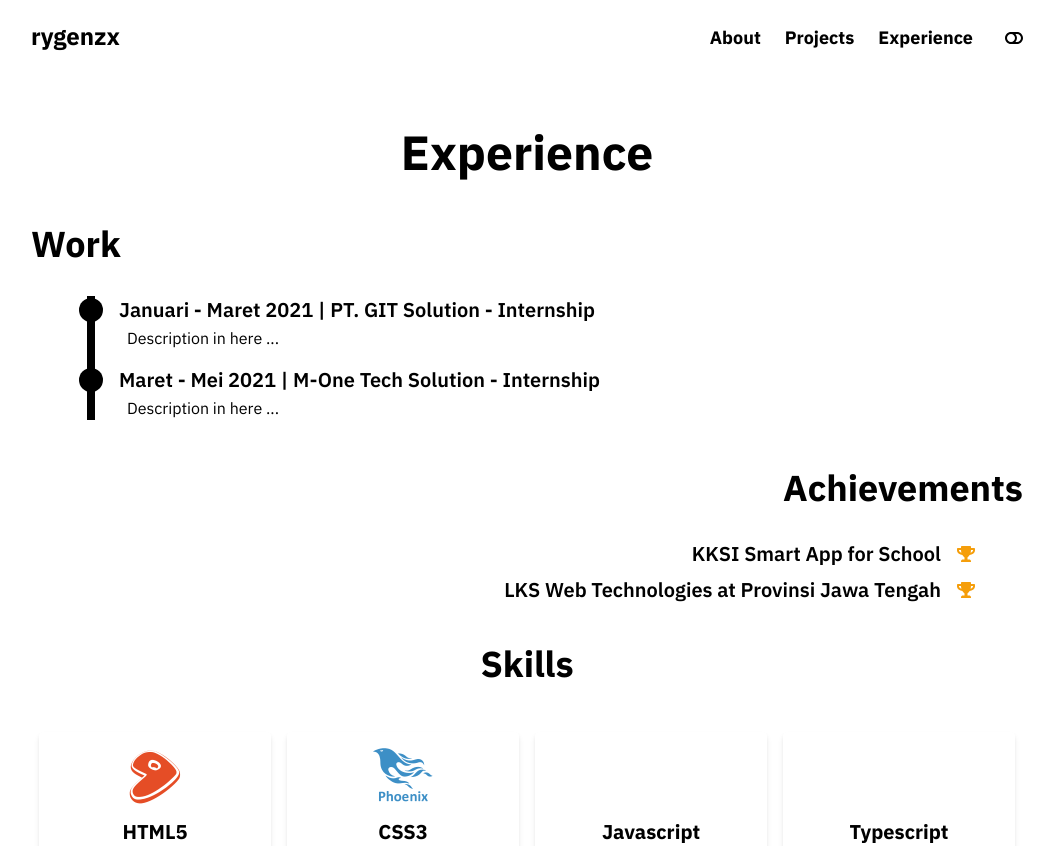
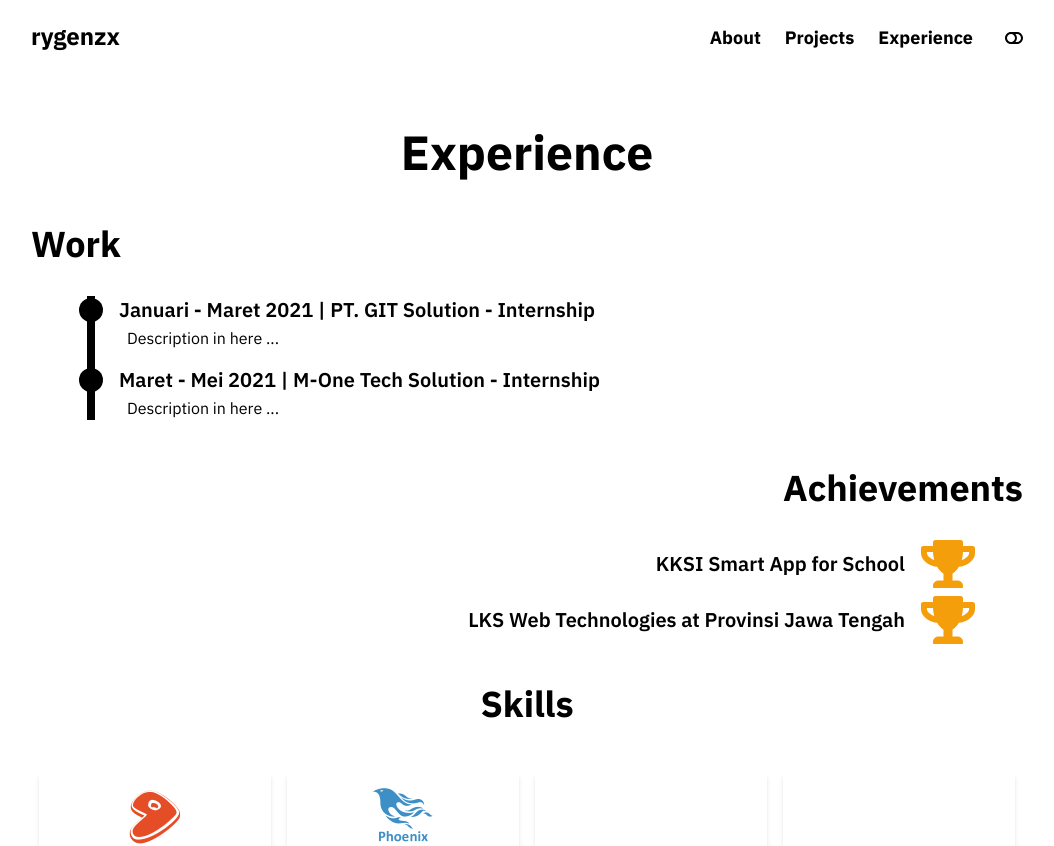
Before and after one commit to rigenski/personal-website, a Next.js app: page /experience in a window 1280 px wide. Shown: the top 846 px of the page, without its empty margins (113-1167 px from the left). Built offline with nearby package versions, Linux system fonts and the light colour scheme.

Commit message:
fix: change icon size v4

```diff
--- a/components/home/SocialButton.tsx
+++ b/components/home/SocialButton.tsx
@@ -1,4 +1,3 @@
-import Link from "next/link";
 import { library } from "@fortawesome/fontawesome-svg-core";
 import { fab } from "@fortawesome/free-brands-svg-icons";
 import { FontAwesomeIcon } from "@fortawesome/react-fontawesome";
--- a/pages/experience.tsx
+++ b/pages/experience.tsx
@@ -68,8 +68,7 @@ const Experience = (props: ExperienceProps) => {
                       </h6>
                       <FontAwesomeIcon
                         icon={["fas", "trophy"]}
-                        className="order-1 sm:order-2 text-yellow-500"
-                        style={{ height: "24px" }}
+                        className="order-1 fa-3x sm:order-2 text-yellow-500"
                       />
                     </div>
                   </li>
@@ -80,8 +79,7 @@ const Experience = (props: ExperienceProps) => {
                       </h6>
                       <FontAwesomeIcon
                         icon={["fas", "trophy"]}
-                        className="order-1 sm:order-2 text-yellow-500"
-                        style={{ height: "24px" }}
+                        className="order-1 fa-3x sm:order-2 text-yellow-500"
                       />
                     </div>
                   </li>
```
